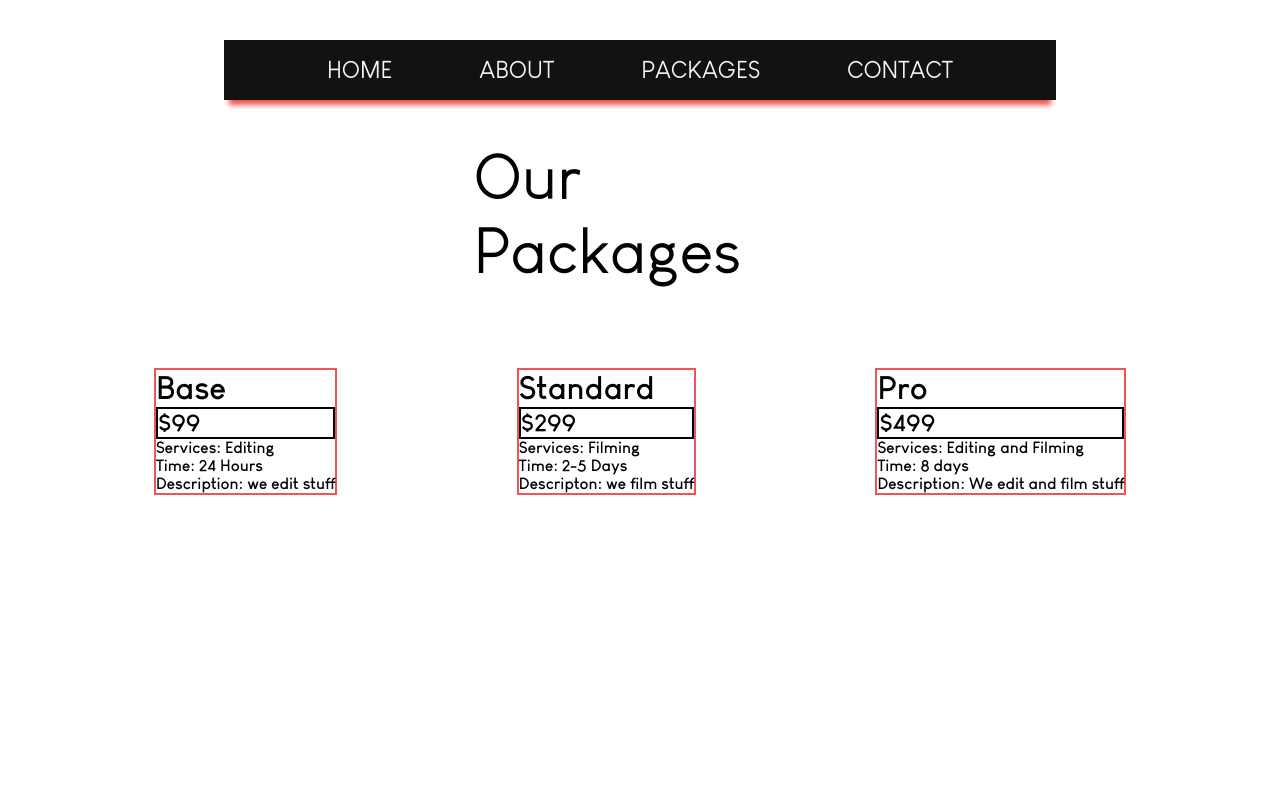
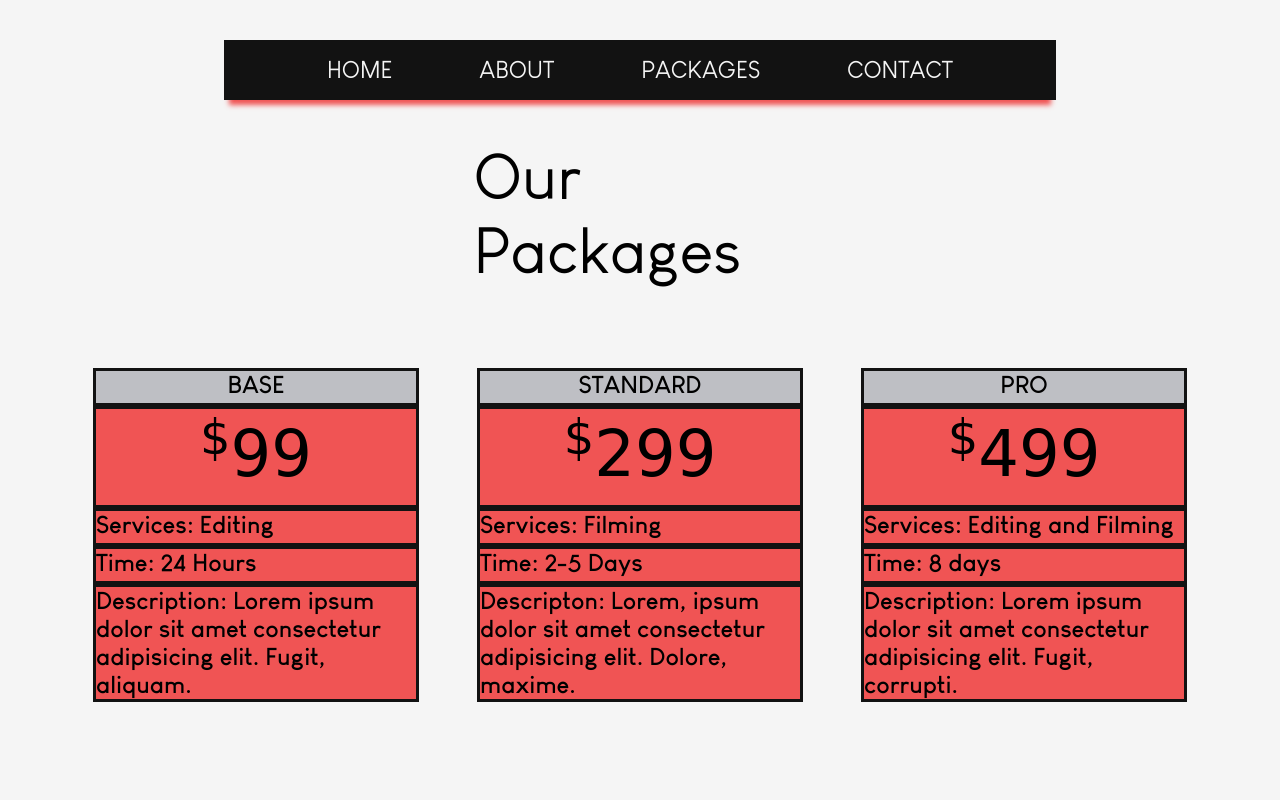
Before and after one commit to lwin496/Capstone-Project, a plain HTML site: page packagespage.html in a window 1280 px wide. Shown: the top 800 px of the page. Drawn offline with Linux system fonts and the light colour scheme.

Commit message:
packages page

```diff
--- a/packagespage.html
+++ b/packagespage.html
@@ -19,25 +19,25 @@
       <div class="title">Our Packages</div>
       <div class="main">
             <div class="pack1">
-                  <h1 class="Base">Base</h1>
-                  <p class="price">$99</p>
+                  <h1 class="title1">BASE</h1>
+                  <p class="price"><sup>$</sup>99</p>
                   <p class="feature">Services: Editing</p>
                   <p class="time">Time: 24 Hours</p>
-                  <p class="descriptionBase">Description: we edit stuff</p>
+                  <p class="description">Description: Lorem ipsum dolor sit amet consectetur adipisicing elit. Fugit, aliquam.</p>
             </div>
             <div class="pack2">
-                  <h1 class="Standard">Standard</h1>
-                  <p class="price">$299</p>
+                  <h1 class="title1">STANDARD</h1>
+                  <p class="price"><sup>$</sup>299</p>
                   <p class="feature">Services: Filming</p>
                   <p class="time">Time: 2-5 Days</p>
-                  <p class="descriptionStandard">Descripton: we film stuff</p>
+                  <p class="description">Descripton: Lorem, ipsum dolor sit amet consectetur adipisicing elit. Dolore, maxime.</p>
             </div>
             <div class="pack3">
-                  <h1 class="Pro">Pro</h1>
-                  <p class="price">$499</p>
+                  <h1 class="title1">PRO</h1>
+                  <p class="price"><sup>$</sup>499</p>
                   <p class="feature">Services: Editing and Filming</p>
                   <p class="time">Time: 8 days</p>
-                  <p class="descriptionBase">Description: We edit and film stuff</p>
+                  <p class="description">Description: Lorem ipsum dolor sit amet consectetur adipisicing elit. Fugit, corrupti.</p>
             </div>
       </div>
       <div class="footer">
--- a/scss/components/_text.scss
+++ b/scss/components/_text.scss
@@ -12,12 +12,16 @@
 }
 @font-face {
   font-family: Louis;
-      src: url("../fonts/Louis\ George\ Cafe.ttf")
+  src: url('../fonts/Louis\ George\ Cafe.ttf');
 }
 
+@font-face {
+  font-family: 'Bebas Neue', cursive;
+  src: url('');
+}
 
-$black: #040F0F;
-$white: #FFFFFF;
-$silver: #BEBFC4;
-$green: #183C28;
-$yellow: #EEC643;
+$black: #040f0f;
+$white: #ffffff;
+$silver: #bebfc4;
+$green: #183c28;
+$yellow: #eec643;
--- a/scss/package.scss
+++ b/scss/package.scss
@@ -1,6 +1,6 @@
 $black: #040f0f;
 $white: #ffffff;
-$silver: #bebfc4;
+$black: #bebfc4;
 $green: #183c28;
 $yellow: #eec643;
 $background: #f05454;
@@ -15,8 +15,11 @@ $background: #f05454;
 }
 
 body {
-  background-color: white;
+  background-color: $white;
 
+  sup {
+    font-size: 3rem;
+  }
   .title {
     font-size: 4rem;
     font-family: Louis;
@@ -37,31 +40,49 @@ body {
     font-family: LouisBold;
   }
 
-  .pack1 {
-    border: 2px solid $background;
-  }
-
-  .pack2 {
-    border: 2px solid $background;
-  }
-
-  .pack3 {
-    border: 2px solid $background;
-  }
-
   .para {
     font-size: 1.5rem;
   }
 
   .price {
-    font-size: 1.5rem;
-    border: 2px solid black;
+    font-size: 4rem;
+    border: 3px solid $black;
+    height: 6rem;
+    text-align: center;
+    background-color: $background;
+    font-family: 'Bebas Neue', cursive;
   }
 
   .feature {
-    rice {
     font-size: 1.5rem;
-    border: 2px solid black;
+    border: 3px solid $black;
+    width: 20rem;
+    height: 2rem;
+    background-color: $background;
+  }
+
+  .time {
+    font-size: 1.5rem;
+    border: 3px solid $black;
+    width: 20rem;
+    height: 2rem;
+    background-color: $background;
+  }
+
+  .description {
+    font-size: 1.5rem;
+    border: 3px solid $black;
+    width: 20rem;
+    background-color: $background;
+  }
+
+  .title1 {
+    font-size: 1.5rem;
+    border: 3px solid $black;
+    width: 20rem;
+    text-align: center;
+    height: 2rem;
+    background-color: $silver;
   }
 }
 
```
Also changed, not shown: css/about.css, css/about.min.css, css/contact.css, css/contact.min.css, css/home.css, css/home.min.css, css/package.css, css/package.min.css, fonts/BebasNeue-Regular.ttf (added), scss/_fonts.scss (added), 8 other files. Lines whose indentation alone changed are shown as unchanged.
